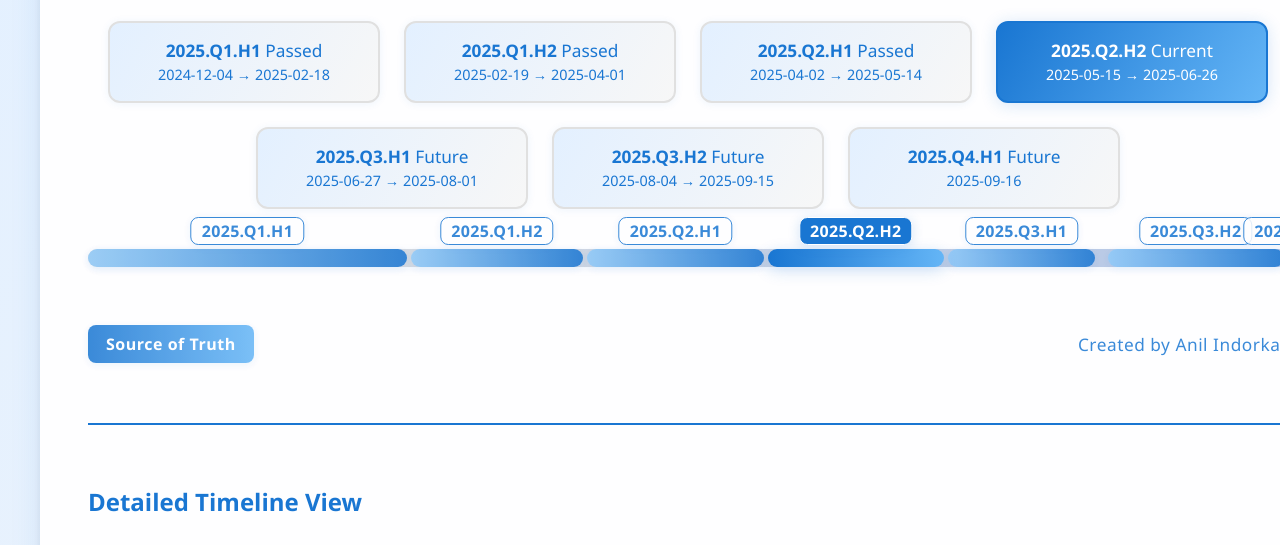
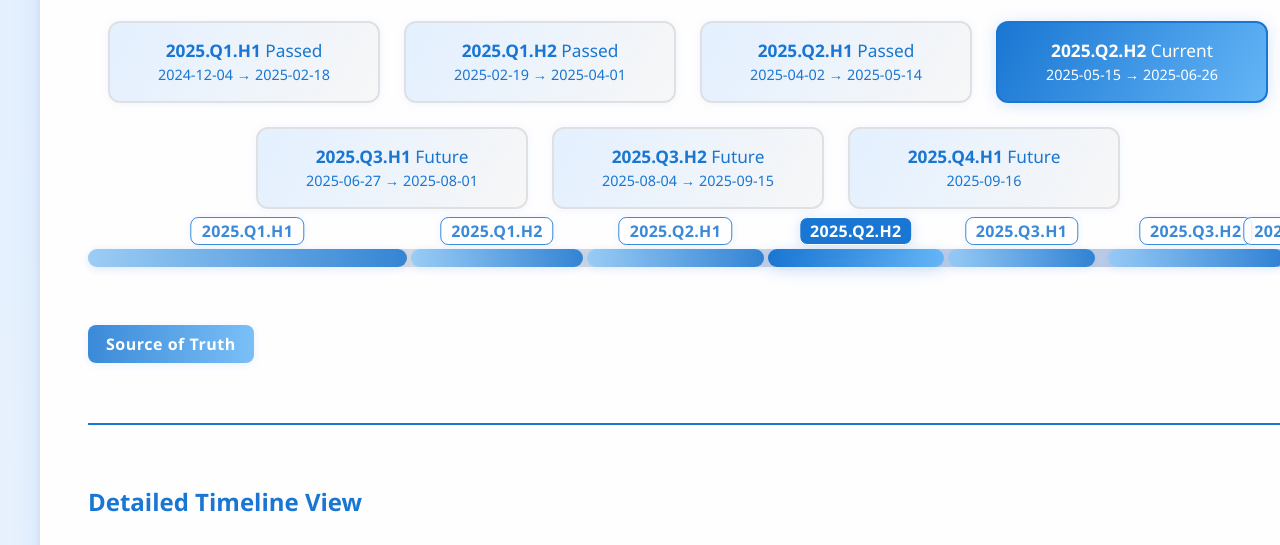
Before and after one commit to anilindorkar/squad-cycle, a plain HTML site: page index.html in a window 1280 px wide. Shown: the part 204-749 px from the top of the page. Drawn offline with Linux system fonts and the light colour scheme.

Commit message:
removed created by

```diff
--- a/index.html
+++ b/index.html
@@ -463,7 +463,6 @@
         <div id="tooltip" class="tooltip" role="tooltip"></div>
         <footer class="footer">
             <a href="https://www.notion.so/mindbody/18adda30e2318059a801d403b3f33936?v=18adda30e2318059ab15000c753efefe" target="_blank" rel="noopener" class="source-link">Source of Truth</a>
-            <span class="footer-right">Created by Anil Indorkar</span>
         </footer>
 
         <div class="detailed-timeline">
```
